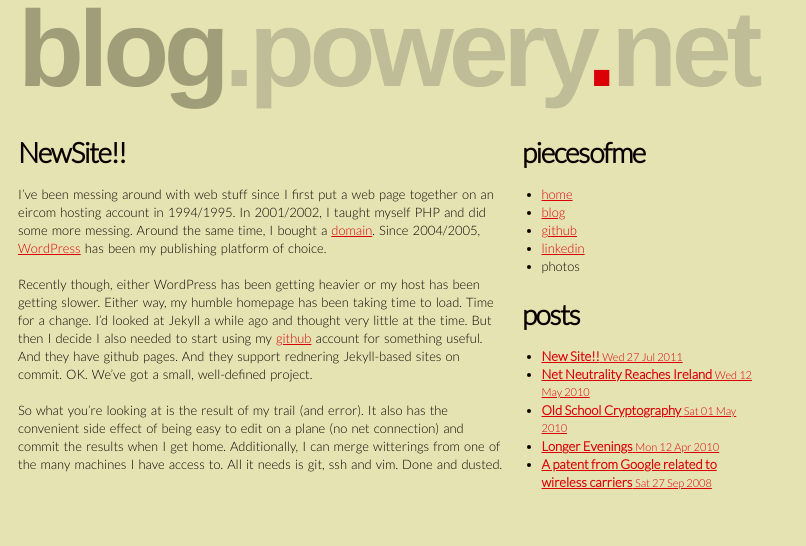
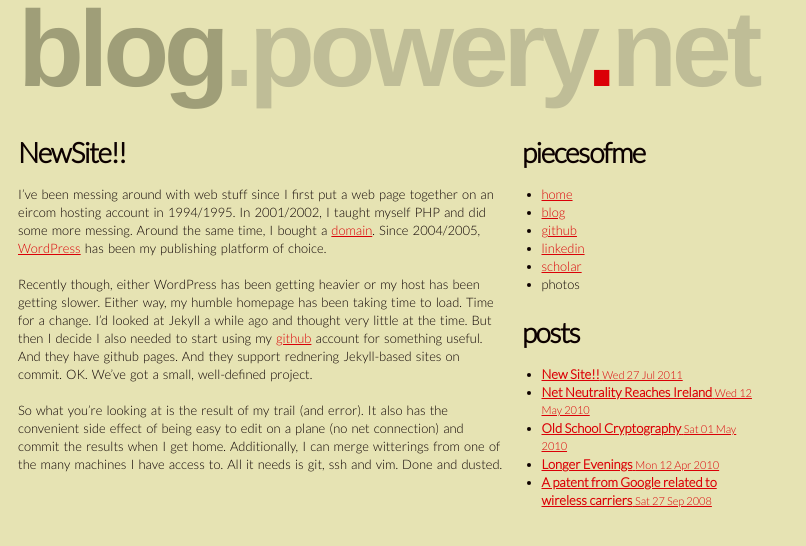
Before and after one commit to epower/epower.github.com, a Jekyll site: the page built from index.html, in a window 1280 px wide. Shown: the top 546 px of the page, without its empty margins (0-806 px from the left). Built offline with Jekyll 4.4.1, drawn with Linux system fonts in a browser that asks for light colours; Markdown is read by kramdown in place of the engine named in the settings.

Commit message:
added scholar link

```diff
--- a/_layouts/base.html
+++ b/_layouts/base.html
@@ -23,6 +23,7 @@
 			    <li><a href="http://blog.powery.net">blog</a></li>
 				<li><a href="https://github.com/epower">github</a></li>
 			    <li><a href="http://ie.linkedin.com/in/eamonnpower">linkedin</a></li>
+                <li><a href="http://scholar.google.com/citations?hl=en&user=H82PWn8AAAAJ">scholar</a></li>
 			    <li>photos</li>
 			</ul>
 
```
